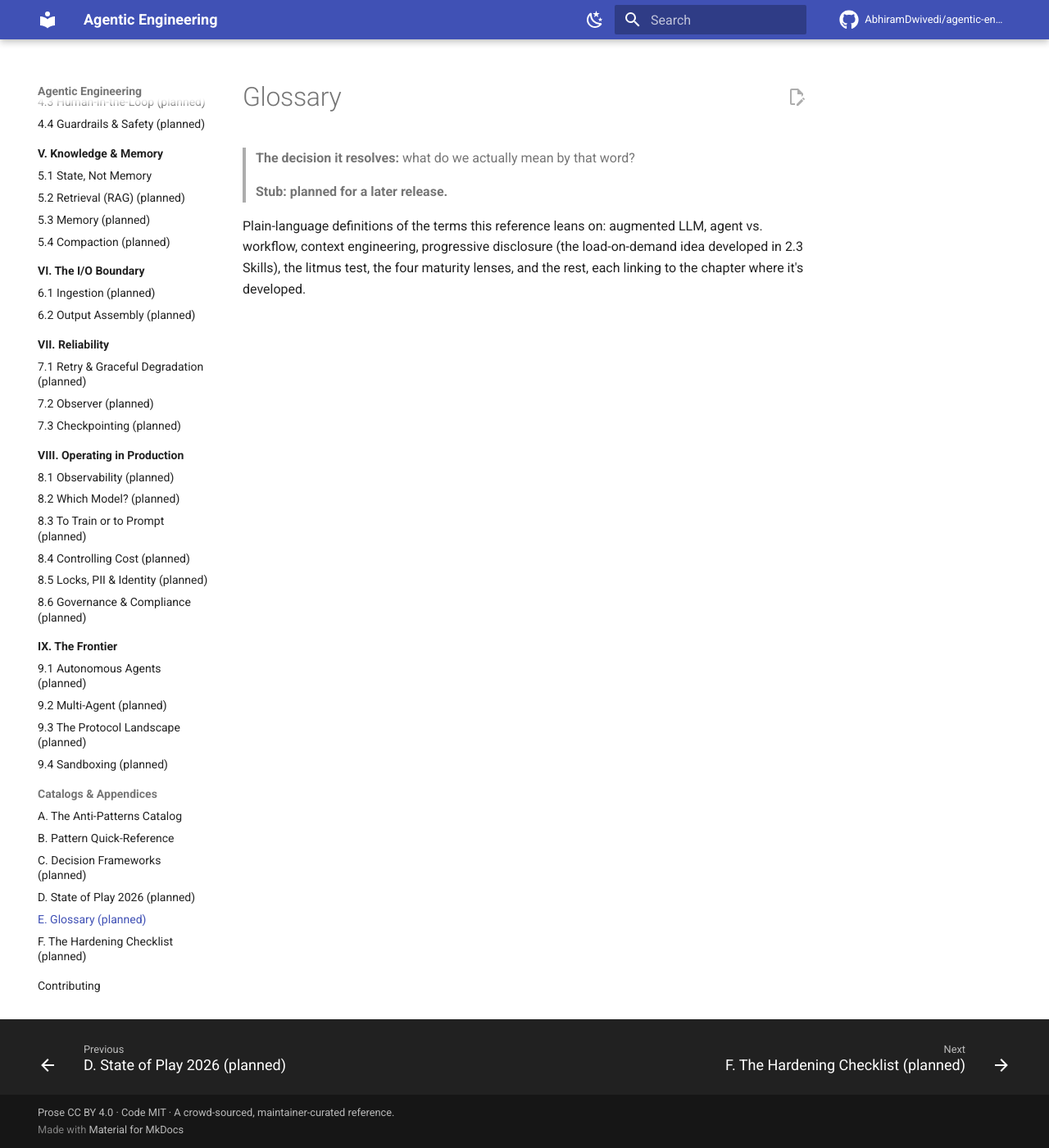
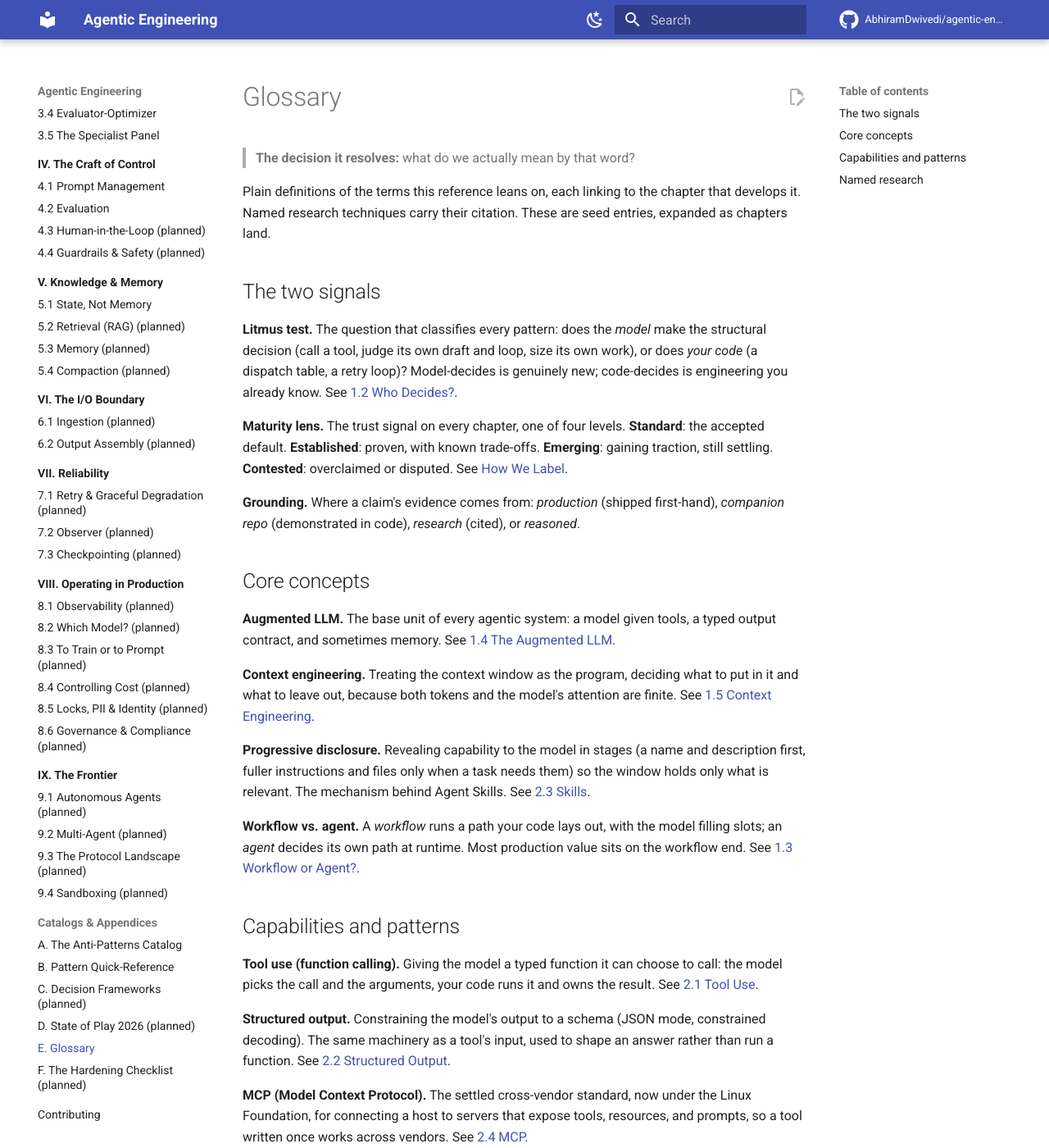
Before and after one commit to AbhiramDwivedi/agentic-engineering, an MkDocs documentation site: the page built from docs/catalogs/glossary.md, in a window 1280 px wide and 1400 px high. Shown: the whole window at 82% size. Built offline with MkDocs 1.6.1 and Material for MkDocs 9.7.7, drawn with Linux system fonts in a browser that asks for light colours; comment, search, counter and statistics services are not loaded; some of the changed text lies outside the part shown.

Commit message:
Add a seed glossary and a define-on-first-use gate
- docs/catalogs/glossary.md: real definitions for the core terms and named
  techniques the reference uses (litmus test, maturity lens, augmented LLM,
  context engineering, progressive disclosure, tool use, structured output,
  MCP, RAG, ReAct, Gorilla, tau-bench, When2Call), each linked to its chapter;
  drop the (planned) marker in nav
- chapter-writer: define a named technique on first use or link the glossary
- fact-checker: flag named techniques/acronyms used without a definition or link

Co-Authored-By: Claude Opus 4.8 <noreply@anthropic.com>

```diff
--- a/docs/catalogs/glossary.md
+++ b/docs/catalogs/glossary.md
@@ -2,9 +2,75 @@
 
 > **The decision it resolves:** what do we actually mean by that word?
 
-> **Stub: planned for a later release.**
+Plain definitions of the terms this reference leans on, each linking to the chapter that develops
+it. Named research techniques carry their citation. These are seed entries, expanded as chapters land.
 
-Plain-language definitions of the terms this reference leans on: augmented LLM, agent vs.
-workflow, context engineering, progressive disclosure (the load-on-demand idea developed in 2.3
-Skills), the litmus test, the four maturity lenses, and the rest, each linking to the
-chapter where it's developed.
+## The two signals
+
+**Litmus test.** The question that classifies every pattern: does the *model* make the structural
+decision (call a tool, judge its own draft and loop, size its own work), or does *your code* (a
+dispatch table, a retry loop)? Model-decides is genuinely new; code-decides is engineering you
+already know. See [1.2 Who Decides?](../foundations/who-decides.md).
+
+**Maturity lens.** The trust signal on every chapter, one of four levels. **Standard**: the
+accepted default. **Established**: proven, with known trade-offs. **Emerging**: gaining traction,
+still settling. **Contested**: overclaimed or disputed. See [How We Label](../about/how-we-label.md).
+
+**Grounding.** Where a claim's evidence comes from: *production* (shipped first-hand), *companion
+repo* (demonstrated in code), *research* (cited), or *reasoned*.
+
+## Core concepts
+
+**Augmented LLM.** The base unit of every agentic system: a model given tools, a typed output
+contract, and sometimes memory. See [1.4 The Augmented LLM](../foundations/the-augmented-llm.md).
+
+**Context engineering.** Treating the context window as the program, deciding what to put in it and
+what to leave out, because both tokens and the model's attention are finite. See [1.5 Context
+Engineering](../foundations/context-engineering.md).
+
+**Progressive disclosure.** Revealing capability to the model in stages (a name and description
+first, fuller instructions and files only when a task needs them) so the window holds only what is
+relevant. The mechanism behind Agent Skills. See [2.3 Skills](../the-unit/skills.md).
+
+**Workflow vs. agent.** A *workflow* runs a path your code lays out, with the model filling slots;
+an *agent* decides its own path at runtime. Most production value sits on the workflow end. See
+[1.3 Workflow or Agent?](../foundations/workflow-or-agent.md).
+
+## Capabilities and patterns
+
+**Tool use (function calling).** Giving the model a typed function it can choose to call: the model
+picks the call and the arguments, your code runs it and owns the result. See
+[2.1 Tool Use](../the-unit/tool-use.md).
+
+**Structured output.** Constraining the model's output to a schema (JSON mode, constrained
+decoding). The same machinery as a tool's input, used to shape an answer rather than run a function.
+See [2.2 Structured Output](../the-unit/structured-output.md).
+
+**MCP (Model Context Protocol).** The settled cross-vendor standard, now under the Linux Foundation,
+for connecting a host to servers that expose tools, resources, and prompts, so a tool written once
+works across vendors. See [2.4 MCP](../the-unit/mcp.md).
+
+**RAG (retrieval-augmented generation).** Retrieving relevant documents and placing them in the
+context before the model answers: semantic memory for the system. See
+[5.2 Retrieval (RAG)](../knowledge/retrieval-rag.md).
+
+The composition patterns (prompt chaining, front controller, orchestrator-workers,
+evaluator-optimizer, specialist panel) are each defined in their own chapter under
+[Composition](../composition/index.md).
+
+## Named research
+
+**ReAct.** Interleaving reasoning and acting: the model alternates a thought with a tool call rather
+than committing to an answer in one shot. (Yao et al., 2022,
+[arXiv:2210.03629](https://arxiv.org/abs/2210.03629))
+
+**Gorilla.** An LLM connected to a large API set, and the source of the much-cited finding that a
+model calls the right tool with fabricated arguments. (Patil et al., 2023,
+[arXiv:2305.15334](https://arxiv.org/abs/2305.15334))
+
+**tau-bench.** A tool-agent-user benchmark, behind the calibration that frontier models complete
+fewer than half of realistic multi-step tool tasks. (Yao et al., 2024,
+[arXiv:2406.12045](https://arxiv.org/abs/2406.12045))
+
+**When2Call.** A benchmark for *when not* to call a tool, treating abstention as an open problem.
+(Ross et al., 2025, [arXiv:2504.18851](https://arxiv.org/abs/2504.18851))
--- a/mkdocs.yml
+++ b/mkdocs.yml
@@ -144,6 +144,6 @@ nav:
       - "B. Pattern Quick-Reference": catalogs/quick-reference.md
       - "C. Decision Frameworks (planned)": catalogs/decision-frameworks.md
       - "D. State of Play 2026 (planned)": catalogs/state-of-play.md
-      - "E. Glossary (planned)": catalogs/glossary.md
+      - "E. Glossary": catalogs/glossary.md
       - "F. The Hardening Checklist (planned)": catalogs/hardening-checklist.md
   - Contributing: contributing.md
```
Also changed, not shown: .claude/agents/chapter-writer.md (+4 -1 lines), .claude/agents/fact-checker.md (+7 -0 lines).
